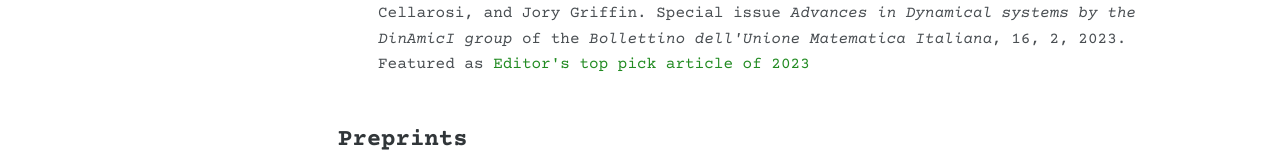
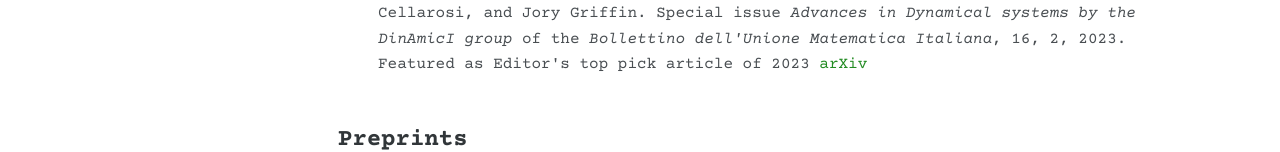
Before and after one commit to tariq-osman-math/tariq-osman-math.github.io, a plain HTML site: page index.html in a window 1280 px wide. Shown: the part 619-771 px from the top of the page. Drawn offline with nearby package versions, Linux system fonts and the light colour scheme.

Commit message:
Update index.html

```diff
--- a/index.html
+++ b/index.html
@@ -130,7 +130,7 @@
         <li>
           <a href="https://www.aimsciences.org//article/doi/10.3934/dcds.2025081"><b>An Effective Slope Gap Distribution for Lattice Surfaces</b></a>
           with Joshua Southerland, and Jane Wang.
-          (<i>Discrete Contin. Dyn. Syst.</i> 45 (2025), no. 12, 4998–5035.)<a href="https://arxiv.org/pdf/2409.15660">arXiv</a>
+          (<i>Discrete Contin. Dyn. Syst.</i> 45 (2025), no. 12, 4998–5035.) <a href="https://arxiv.org/pdf/2409.15660">arXiv</a>
         </li>
         <li>
           <a href="https://www.sciencedirect.com/science/article/abs/pii/S0022314X24002178?via%3Dihub">Bounds for Smooth Theta Sums with Rational Parameters</a>
@@ -142,7 +142,7 @@
           with Francesco Cellarosi, and Jory Griffin.
           Special issue <i>Advances in Dynamical systems by the DinAmicI group</i> of the
           <i>Bollettino dell'Unione Matematica Italiana</i>, 16, 2, 2023.
-          Featured as <a href="https://link.springer.com/collections/gcddgdhjcb">Editor's top pick article of 2023</a> <a href="https://arxiv.org/pdf/2203.06274"></a>
+          Featured as Editor's top pick article of 2023 <a href="https://arxiv.org/pdf/2203.06274">arXiv</a>
         </li>
       </ul>
 
```
